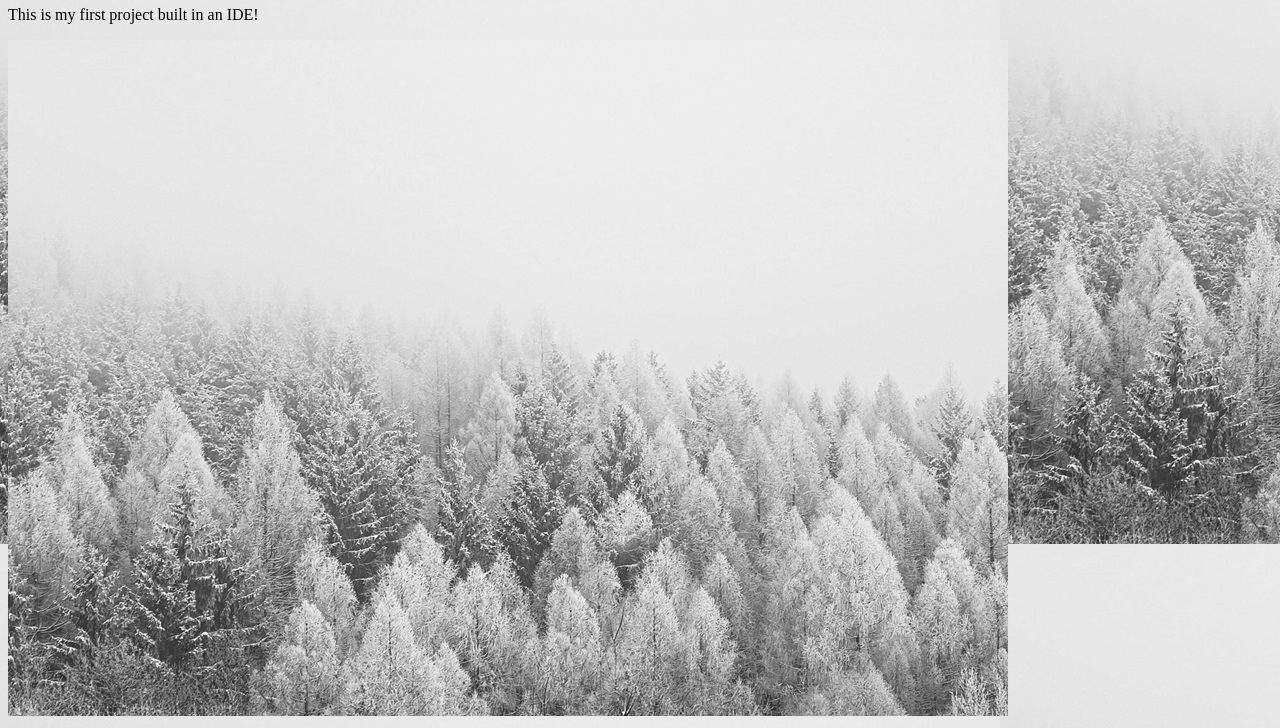
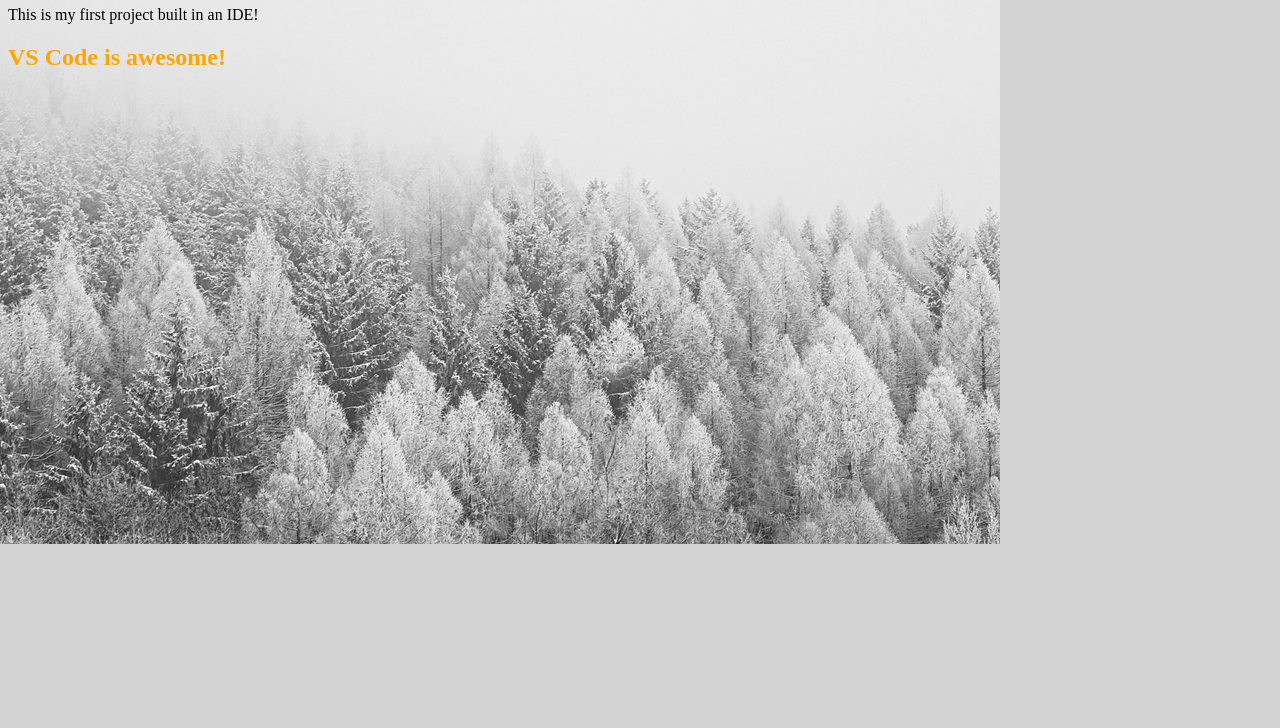
Before and after one commit to bartdamian/my-first-project, a plain HTML site: page index.html in a window 1280 px wide. Shown: the part 132-860 px from the top of the page. After the commit the page ends 800 px from the top, so only its background shows below. Drawn offline with Linux system fonts and the light colour scheme.

Commit message:
Change background image and added h2 element in HTML and CSS

```diff
--- a/assets/css/styles.css
+++ b/assets/css/styles.css
@@ -1,4 +1,11 @@
 body {
     background-color:lightgrey;
     background-image: url("../images/snowy-trees.jpg");
+    background-repeat:no-repeat;
+
 }
+
+h2 {
+    color: orange;
+
+}
--- a/index.html
+++ b/index.html
@@ -12,6 +12,6 @@
     <h1>My first project</h1>
     <h1>My first project</h1>
     <p>This is my first project built in an IDE!</p>
-    <img src="assets/images/snowy-trees.jpg" />
+    <h2>VS Code is awesome!</h2>
   </body>
 </html>
```
